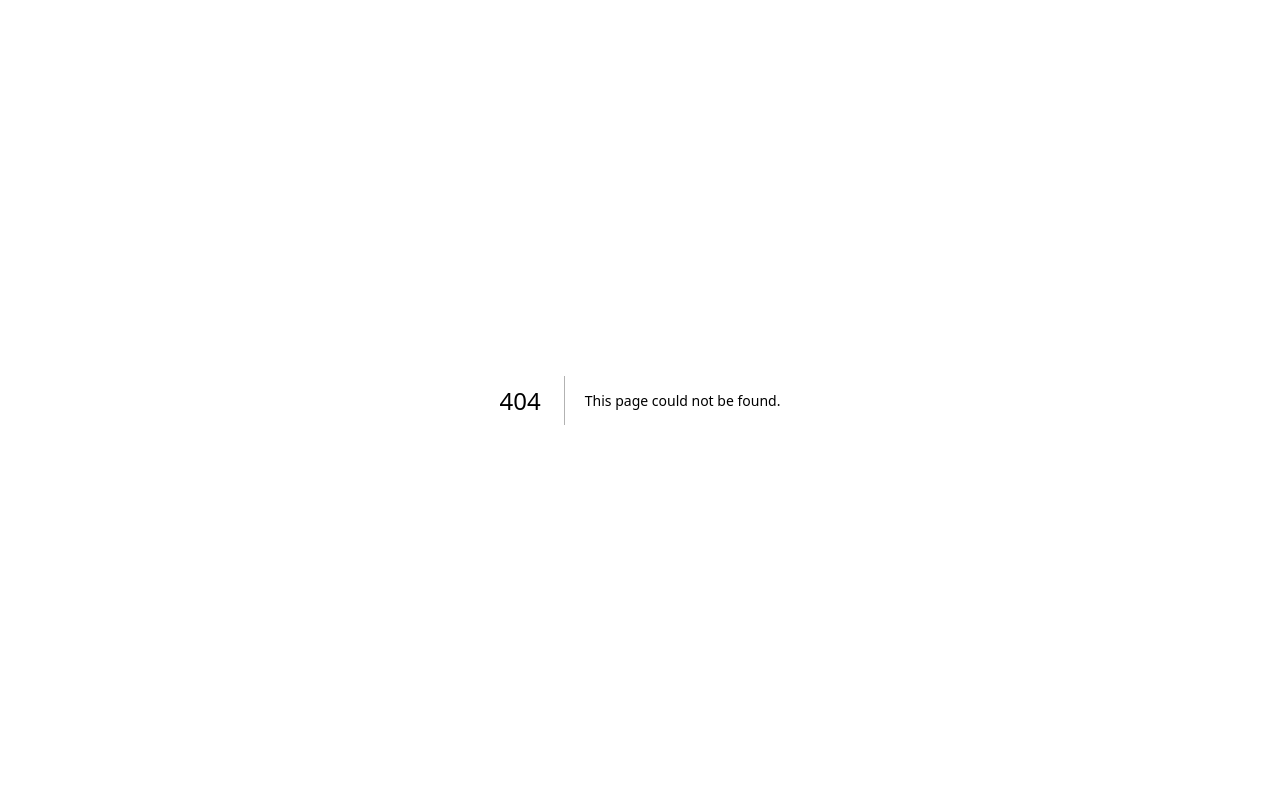
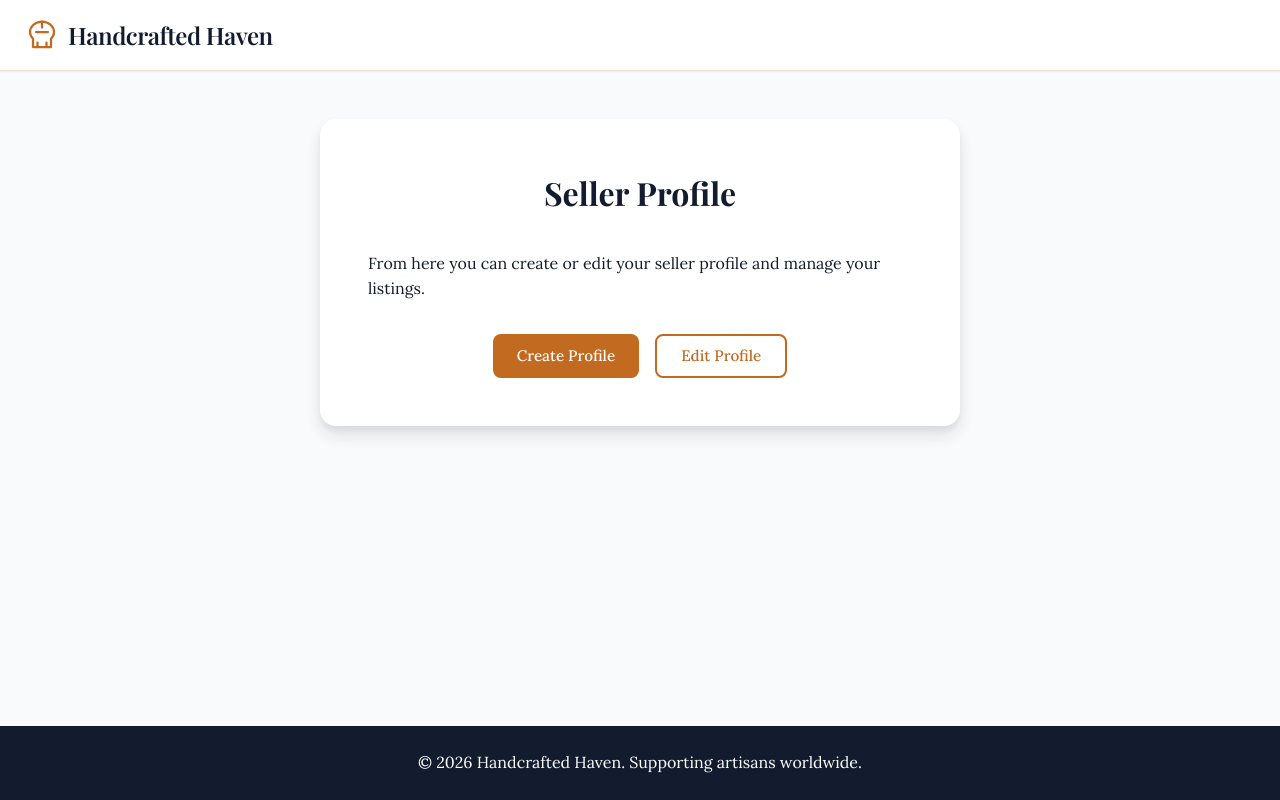
Before and after one commit to jkjorgie/WDD430-Team8-HandcraftedHaven, a Next.js app: page /seller/profile in a window 1280 px wide. Before the commit this address had no page. Built offline with nearby package versions, Linux system fonts and the light colour scheme.

Commit message:
Pages to profiles to edit and create.

```diff
--- /dev/null
+++ b/src/app/seller/profile/page.tsx
@@ -0,0 +1,36 @@
+"use client";
+
+import styles from "../seller.module.css";
+import Link from "next/link";
+
+export default function SellerProfile() {
+  return (
+    <div className={styles.page}>
+      <div className={styles.card}>
+        <h1 className={styles.title}>Seller Profile</h1>
+
+        <p>
+          From here you can create or edit your seller profile and manage
+          your listings.
+        </p>
+
+        <div
+          style={{
+            marginTop: "2rem",
+            display: "flex",
+            gap: "1rem",
+            justifyContent: "center",
+          }}
+        >
+          <Link href="/seller/create" className="btn btn-primary">
+            Create Profile
+          </Link>
+
+          <Link href="/seller/edit" className="btn btn-secondary">
+            Edit Profile
+          </Link>
+        </div>
+      </div>
+    </div>
+  );
+}
```
Also changed, not shown: src/app/seller/create/page.tsx (added, +27 -0 lines), src/app/seller/edit/page.tsx (added, +34 -0 lines).
